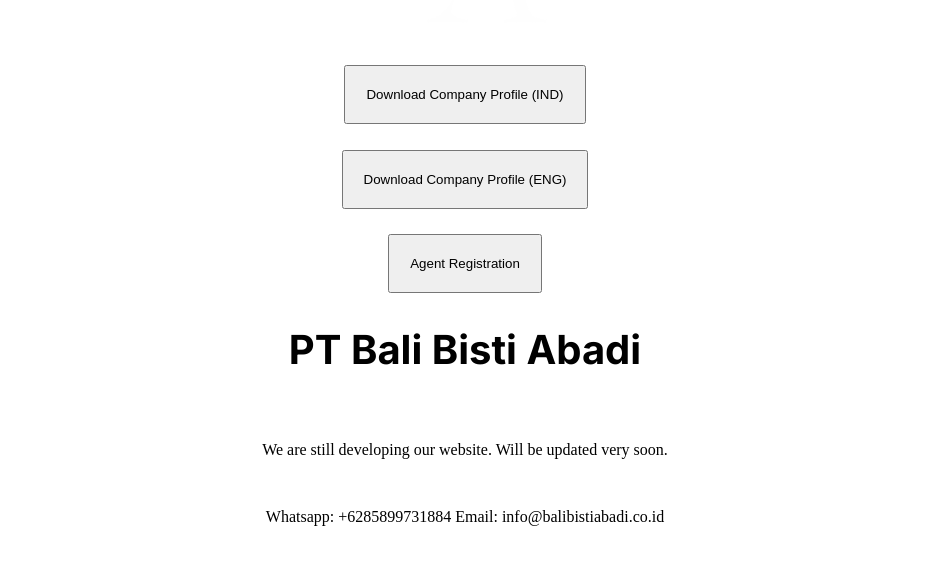
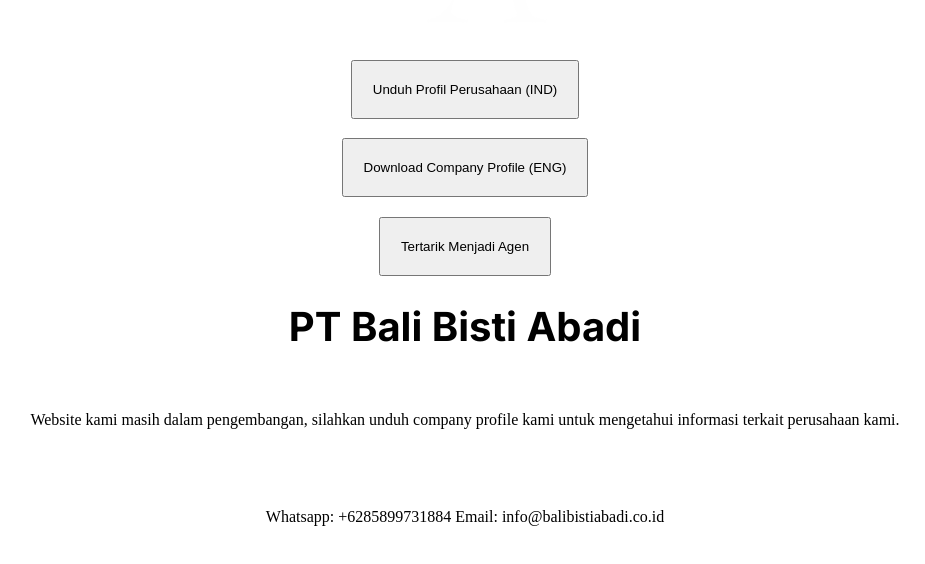
Before and after one commit to SangsakaWira/balibistiabadi.co.id, a Next.js app: page / in a window 1280 px wide. Shown: the part 346-910 px from the top of the page, without its empty margins (175-1100 px from the left). Built offline with nearby package versions, Linux system fonts and the light colour scheme.

Commit message:
update seo

```diff
--- a/pages/index.tsx
+++ b/pages/index.tsx
@@ -24,7 +24,7 @@
     <>
       <Head>
         <title>PT Bali Bisti Abadi</title>
-        <meta name="description" content="Generated by create next app" />
+        <meta name="description" content="Distributor resmi PT Pupuk Indonesia, menerima pemesanan urea, NPK, pupuk on subsidi lainnya" />
         <meta name="viewport" content="width=device-width, initial-scale=1" />
         <link rel="icon" href="/favicon.png" />
       </Head>
@@ -40,16 +40,16 @@
             priority
           />
         </div>
-        <button style={{ marginBottom: "10px",marginTop:"-40px",padding: "20px"  }} onClick={onClickIndo}>Download Company Profile (IND)</button>
+        <button style={{ marginBottom: "10px",marginTop:"-40px",padding: "20px"  }} onClick={onClickIndo}>Unduh Profil Perusahaan (IND)</button>
         <button style={{ padding: "20px",marginBottom:"40px" }} onClick={onClickEnglish}>Download Company Profile (ENG)</button>
-        <button style={{ padding: "20px",marginBottom: "60px",marginTop:"-30px" }} onClick={onClickRegis}>Agent Registration</button>
+        <button style={{ padding: "20px",marginBottom: "60px",marginTop:"-30px" }} onClick={onClickRegis}>Tertarik Menjadi Agen</button>
         <div className={styles.center}>
           <h2 className={inter.className} style={{ fontSize: "40px", marginTop: "-60px" }}>PT Bali Bisti Abadi</h2>
         </div>
         <div className={styles.center} style={{ marginTop: "-30px" }}>
-          <p>We are still developing our website. Will be updated very soon.</p>
+          <p>Website kami masih dalam pengembangan, silahkan unduh company profile kami untuk mengetahui informasi terkait perusahaan kami.</p>
         </div>
-        <div className={styles.center} style={{ marginTop: "-30px" }}>
+        <div className={styles.center} style={{ marginTop: "5px" }}>
           <p>Whatsapp: +6285899731884 Email: info@balibistiabadi.co.id</p>
         </div>
       </main>
```
